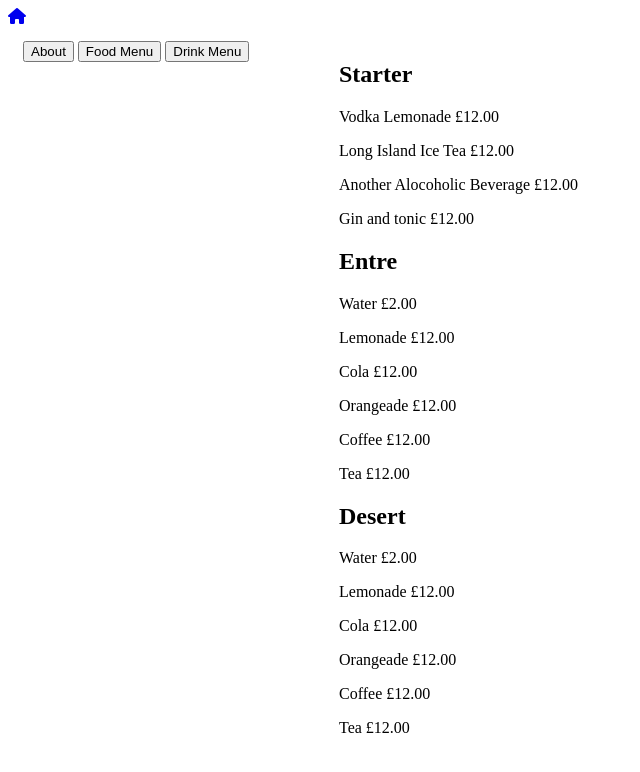
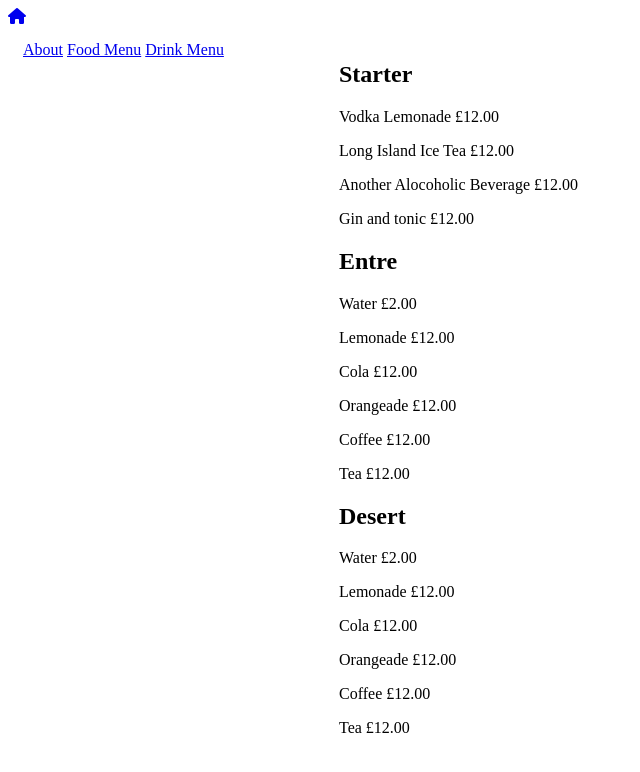
Before and after one commit to LimeSherbet/WTCW_4036674, a plain HTML site: page FoodMenu.html in a window 1280 px wide. Shown: the whole page, without its empty margins (0-640 px from the left). Drawn offline with nearby package versions, Linux system fonts and the light colour scheme; files whose address does not match are found by name.

Commit message:
Replaced buttons

```diff
--- a/FoodMenu.html
+++ b/FoodMenu.html
@@ -19,9 +19,9 @@
     <div class="row">
         <div class="col-3 col-s-3">
             <nav id=RestrauntMenu>
-                <button id="About">About</button>
-                <button id="FoodMenu">Food Menu</button>
-                <button id="DrinkMenu">Drink Menu</button>
+                <a id="About">About</a>
+                <a id="FoodMenu">Food Menu</a>
+                <a id="DrinkMenu">Drink Menu</a>
             </nav>
         </div>
         <div class="col-6 col-s-9">
```
Also changed, not shown: DrinkMenu.html (+3 -3 lines), Restaurant.html (+4 -4 lines).
